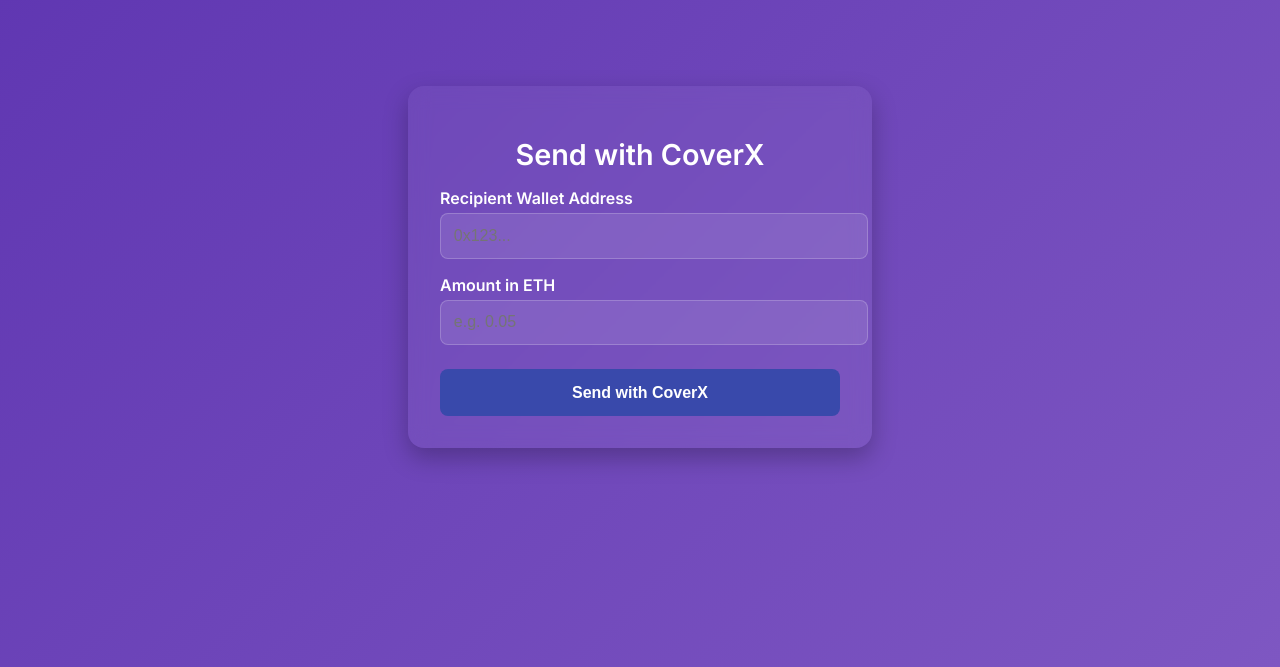
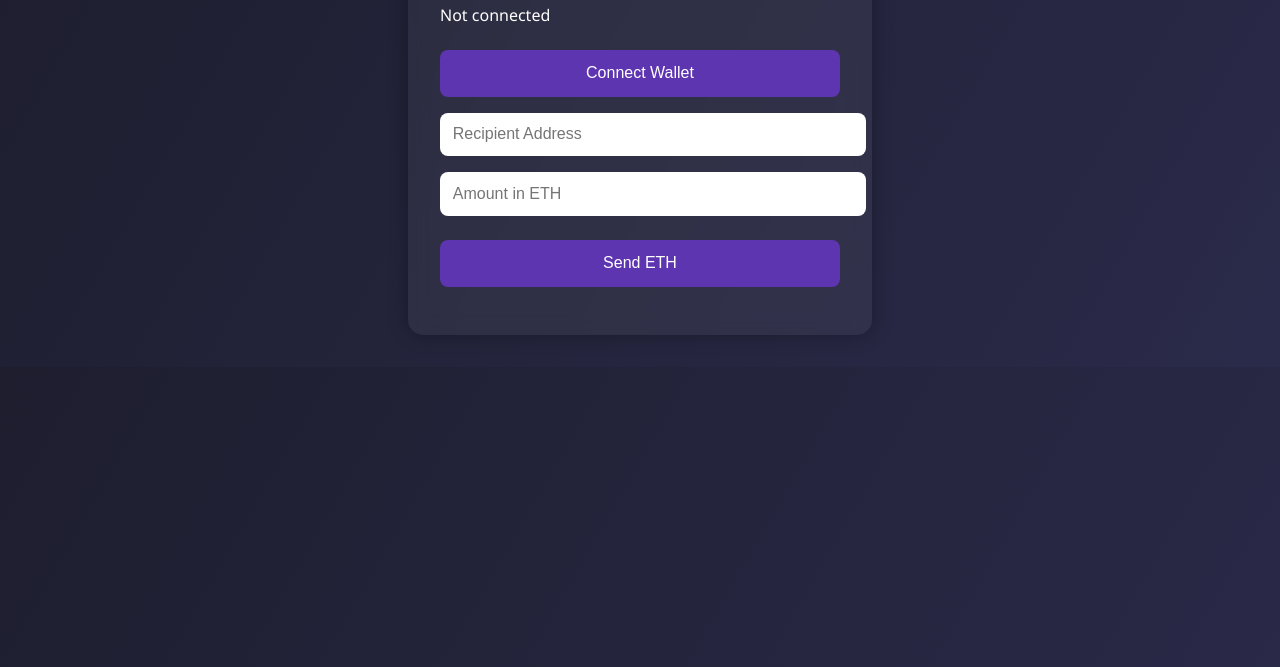
Before and after one commit to cryptochagari/coverX, a plain HTML site: page index.html in a window 1280 px wide. Shown: the part 133-800 px from the top of the page. Drawn offline with Linux system fonts and the light colour scheme.

Commit message:
Update index.html

```diff
--- a/index.html
+++ b/index.html
@@ -3,63 +3,35 @@
 <head>
   <meta charset="UTF-8" />
   <meta name="viewport" content="width=device-width, initial-scale=1.0"/>
-  <title>CoverX Transfer</title>
-  <link href="https://fonts.googleapis.com/css2?family=Inter:wght@400;600&display=swap" rel="stylesheet">
+  <title>CryptoSender</title>
   <style>
-    :root {
-      --primary-bg: #5e35b1;
-      --secondary-bg: #7e57c2;
-      --accent-color: #3949ab;
-      --text-color: #ffffff;
-      --muted-text: #d1c4e9;
-      --input-bg: rgba(255, 255, 255, 0.1);
-      --input-border: rgba(255, 255, 255, 0.2);
-      --button-bg: #3949ab;
-      --button-hover: #303f9f;
+    body {
+      font-family: 'Segoe UI', sans-serif;
+      background: linear-gradient(120deg, #1e1e2f, #2a2a4a);
+      color: #fff;
+      margin: 0;
+      padding: 2rem;
+      display: flex;
+      flex-direction: column;
+      align-items: center;
     }
 
-    body {
-      font-family: 'Inter', sans-serif;
-      background: linear-gradient(135deg, var(--primary-bg), var(--secondary-bg));
-      color: var(--text-color);
-      margin: 0;
-      padding: 0;
-      display: flex;
-      justify-content: center;
-      align-items: center;
-      min-height: 100vh;
-    }
-
-    .container {
+    .card {
       background: rgba(255, 255, 255, 0.05);
       backdrop-filter: blur(10px);
-      border-radius: 16px;
       padding: 2rem;
+      border-radius: 15px;
+      box-shadow: 0 0 20px rgba(0,0,0,0.3);
       max-width: 400px;
-      width: 90%;
-      box-shadow: 0 10px 25px rgba(0, 0, 0, 0.25);
-    }
-
-    h1 {
-      font-size: 1.8rem;
-      margin-bottom: 1rem;
-      text-align: center;
-    }
-
-    label {
-      font-weight: 600;
-      margin-top: 1rem;
-      display: block;
+      width: 100%;
     }
 
     input {
       width: 100%;
       padding: 0.8rem;
-      margin-top: 0.3rem;
+      margin-top: 1rem;
       border-radius: 8px;
-      border: 1px solid var(--input-border);
-      background: var(--input-bg);
-      color: var(--text-color);
+      border: none;
       font-size: 1rem;
     }
 
@@ -69,58 +41,77 @@
       margin-top: 1.5rem;
       border: none;
       border-radius: 8px;
-      background-color: var(--button-bg);
-      color: white;
-      font-weight: 600;
+      background-color: #5e35b1;
+      color: #fff;
       font-size: 1rem;
       cursor: pointer;
-      transition: background-color 0.3s;
     }
 
-    button:hover {
-      background-color: var(--button-hover);
+    #status {
+      margin-top: 1rem;
+      color: #90ee90;
+      font-weight: bold;
     }
   </style>
 </head>
 <body>
-  <div class="container">
-    <h1>Send with CoverX</h1>
-    <form id="coverxForm">
-      <label for="recipient">Recipient Wallet Address</label>
-      <input type="text" id="recipient" name="recipient" placeholder="0x123..." required />
 
-      <label for="amount">Amount in ETH</label>
-      <input type="number" id="amount" name="amount" step="0.0001" placeholder="e.g. 0.05" required />
+  <div class="card">
+    <h2>CryptoSender</h2>
 
-      <button type="submit">Send with CoverX</button>
-    </form>
+    <div id="wallet-address">Not connected</div>
+    <button onclick="connectWallet()">Connect Wallet</button>
+
+    <input type="text" id="recipient" placeholder="Recipient Address" />
+    <input type="number" id="amount" placeholder="Amount in ETH" />
+
+    <button onclick="sendEth()">Send ETH</button>
+    <div id="status"></div>
   </div>
 
   <script>
-    const form = document.getElementById('coverxForm');
+    let userAccount;
 
-    form.addEventListener('submit', async (e) => {
-      e.preventDefault();
+    async function connectWallet() {
+      if (window.ethereum) {
+        try {
+          const accounts = await window.ethereum.request({ method: 'eth_requestAccounts' });
+          userAccount = accounts[0];
+          document.getElementById('wallet-address').innerText = `Connected: ${userAccount}`;
+        } catch (error) {
+          console.error("Connection failed", error);
+        }
+      } else {
+        alert("Please install MetaMask.");
+      }
+    }
+
+    async function sendEth() {
       const recipient = document.getElementById('recipient').value;
       const amount = document.getElementById('amount').value;
 
-      if (typeof window.ethereum !== 'undefined') {
-        try {
-          const [account] = await window.ethereum.request({ method: 'eth_requestAccounts' });
-          const tx = {
-            from: account,
+      if (!recipient || !amount) {
+        alert("Enter recipient and amount.");
+        return;
+      }
+
+      try {
+        const tx = await ethereum.request({
+          method: 'eth_sendTransaction',
+          params: [{
+            from: userAccount,
             to: recipient,
-            value: (parseFloat(amount) * 1e18).toString(16) // in wei
-          };
-          await window.ethereum.request({ method: 'eth_sendTransaction', params: [tx] });
-          alert("Transaction sent with CoverX!");
-        } catch (err) {
-          alert("Transaction failed: " + err.message);
-        }
-      } else {
-        alert("MetaMask is not installed.");
+            value: `0x${(parseFloat(amount) * 1e18).toString(16)}`
+          }]
+        });
+
+        document.getElementById('status').innerText = `Transaction Sent: ${tx}`;
+      } catch (err) {
+        console.error(err);
+        alert("Transaction failed.");
       }
-    });
+    }
   </script>
+
 </body>
 </html>
```
